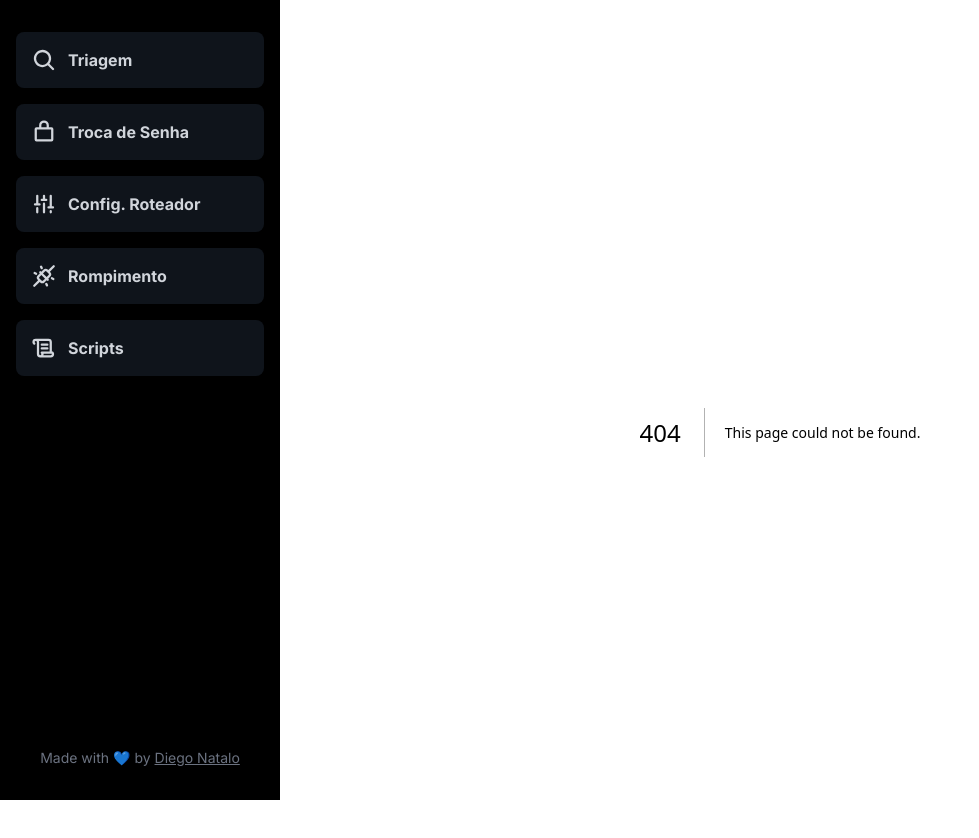
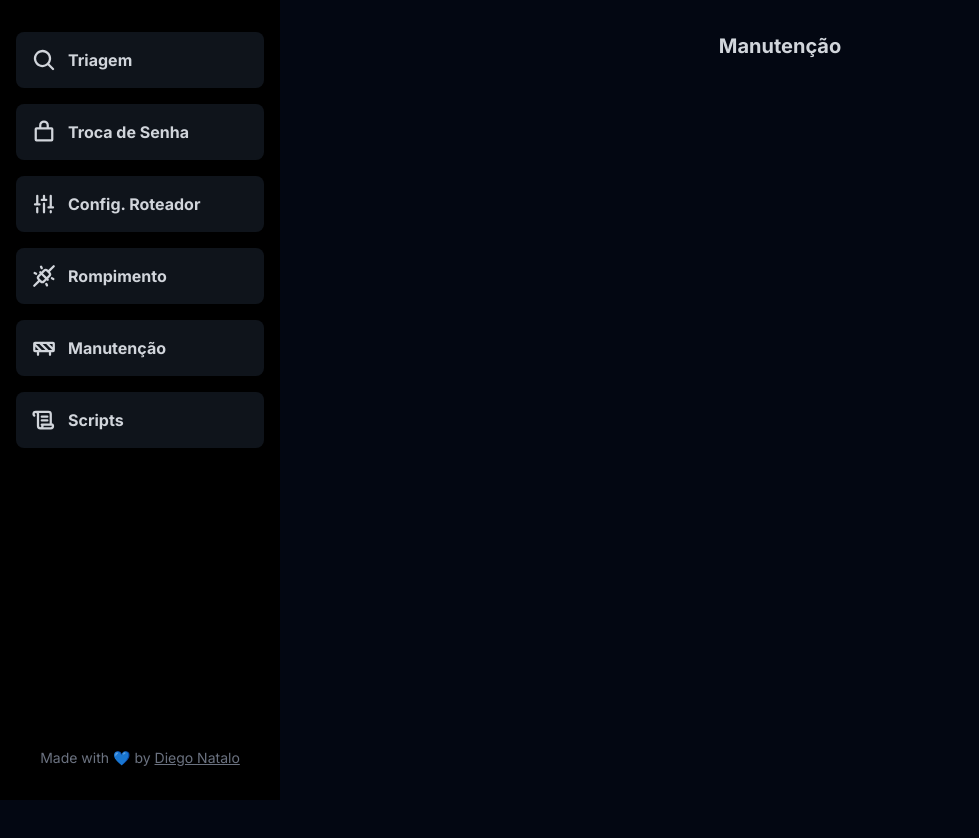
Before and after one commit to diegonatalo/triagem-web, a Next.js app: page /manutencao in a window 1280 px wide. Before the commit this address had no page. Shown: the top 838 px of the page, without its empty margins (0-979 px from the left). After the commit the page ends 800 px from the top, so only its background shows below. Built offline with nearby package versions, Linux system fonts and the light colour scheme.

Commit message:
update files

```diff
--- /dev/null
+++ b/src/app/manutencao/page.tsx
@@ -0,0 +1,5 @@
+export default function Manutencao() {
+  return (
+    <h1 className="text-center text-xl font-bold text-gray-300">Manutenção</h1>
+  )
+}
--- a/src/components/navbar.tsx
+++ b/src/components/navbar.tsx
@@ -1,4 +1,5 @@
 import {
+  Barricade,
   Faders,
   LockSimple,
   MagnifyingGlass,
@@ -44,6 +45,14 @@ export const Navbar = () => {
 
         <Link
           className="flex items-center gap-3 rounded-lg bg-gray-800/50 p-4 text-gray-300"
+          href="/manutencao"
+        >
+          <Barricade size={24} weight="bold" />
+          Manutenção
+        </Link>
+
+        <Link
+          className="flex items-center gap-3 rounded-lg bg-gray-800/50 p-4 text-gray-300"
           href="/scripts"
         >
           <Scroll size={24} weight="bold" />
```
